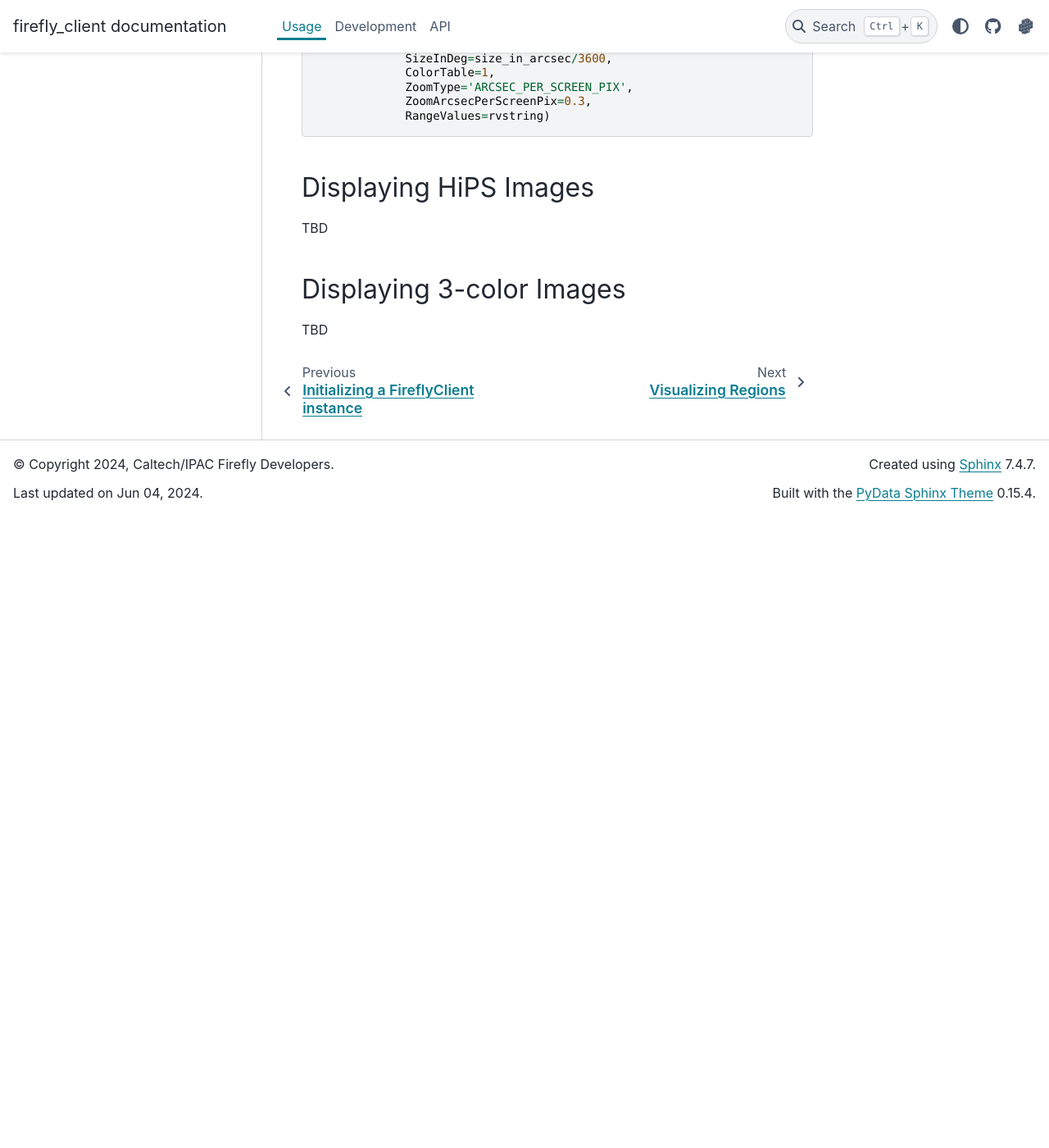
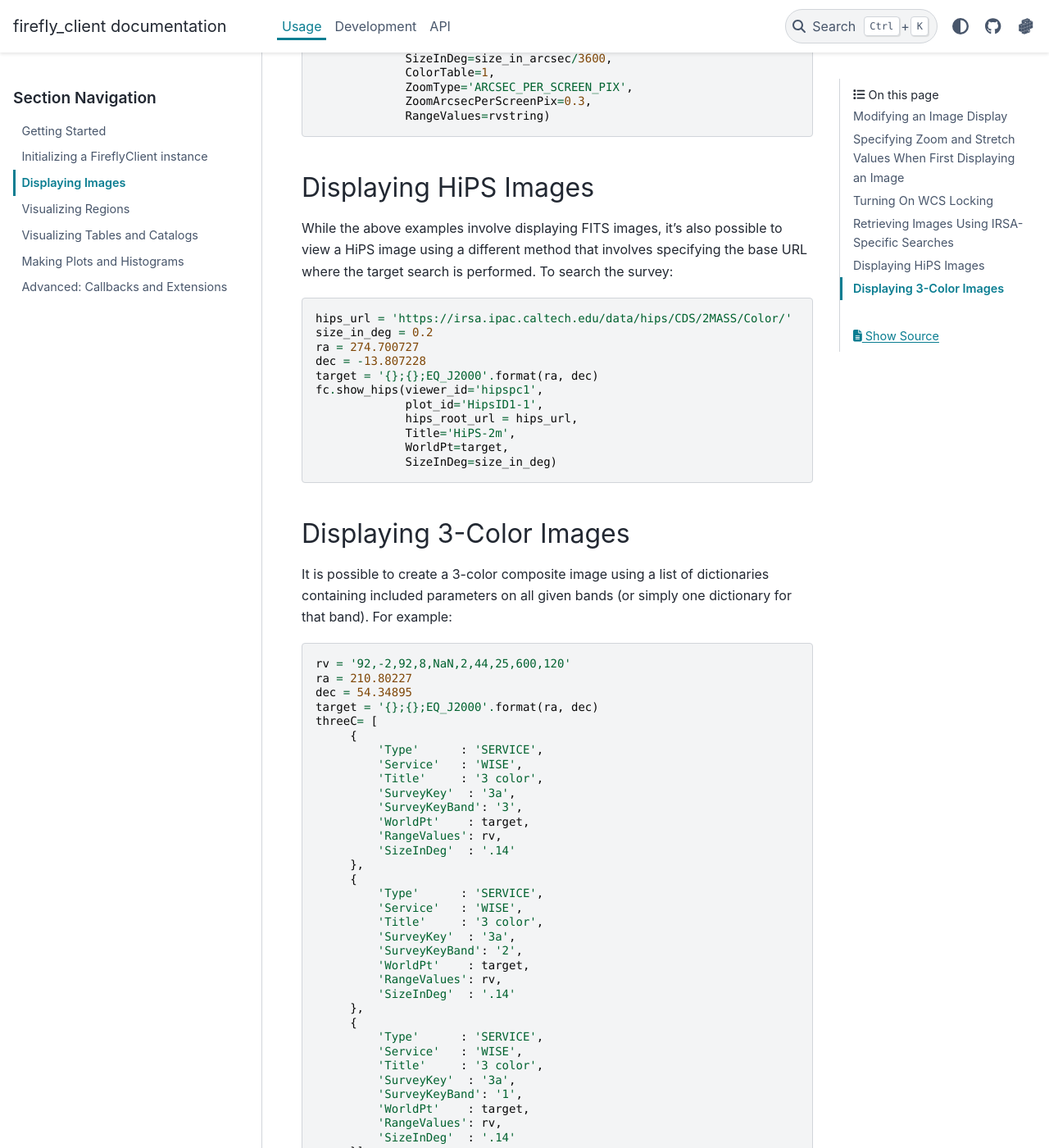
Before and after one commit to Caltech-IPAC/firefly_client, a Sphinx documentation site: the page built from docs/usage/displaying-images.rst, in a window 1280 px wide and 1400 px high, scrolled down 3094 px. Shown: the whole window at 82% size. Built offline with Sphinx 7.4.7 and the PyData theme 0.15.4, drawn with Linux system fonts in a browser that asks for light colours; before the commit the page ends 3724 px from its top, so only the background shows below that; some of the changed text lies outside the part shown.

Commit message:
Add HIPS and 3-color image examples to docs

```diff
--- a/docs/usage/displaying-images.rst
+++ b/docs/usage/displaying-images.rst
@@ -157,8 +157,67 @@
 
 Displaying HiPS Images
 ----------------------
-TBD
 
-Displaying 3-color Images
+While the above examples involve displaying FITS images, it's also possible to view a HiPS image using a different method that involves specifying the base URL where the target search is performed.
+To search the survey:
+
+.. code-block:: py
+
+    hips_url = 'https://irsa.ipac.caltech.edu/data/hips/CDS/2MASS/Color/'
+    size_in_deg = 0.2
+    ra = 274.700727
+    dec = -13.807228
+    target = '{};{};EQ_J2000'.format(ra, dec)
+    fc.show_hips(viewer_id='hipspc1',
+                 plot_id='HipsID1-1',
+                 hips_root_url = hips_url,
+                 Title='HiPS-2m',
+                 WorldPt=target,
+                 SizeInDeg=size_in_deg)
+
+
+Displaying 3-Color Images
 -------------------------
-TBD
+
+It is possible to create a 3-color composite image using a list of dictionaries containing included parameters on all given bands (or simply one dictionary for that band). For example:
+
+.. code-block:: py
+
+    rv = '92,-2,92,8,NaN,2,44,25,600,120'
+    ra = 210.80227
+    dec = 54.34895
+    target = '{};{};EQ_J2000'.format(ra, dec)
+    threeC= [
+         {
+             'Type'      : 'SERVICE',
+             'Service'   : 'WISE',
+             'Title'     : '3 color',
+             'SurveyKey'  : '3a',
+             'SurveyKeyBand': '3',
+             'WorldPt'    : target,
+             'RangeValues': rv,
+             'SizeInDeg'  : '.14'
+         },
+         {
+             'Type'      : 'SERVICE',
+             'Service'   : 'WISE',
+             'Title'     : '3 color',
+             'SurveyKey'  : '3a',
+             'SurveyKeyBand': '2',
+             'WorldPt'    : target,
+             'RangeValues': rv,
+             'SizeInDeg'  : '.14'
+         },
+         {
+             'Type'      : 'SERVICE',
+             'Service'   : 'WISE',
+             'Title'     : '3 color',
+             'SurveyKey'  : '3a',
+             'SurveyKeyBand': '1',
+             'WorldPt'    : target,
+             'RangeValues': rv,
+             'SizeInDeg'  : '.14'
+         }]
+    fc.show_fits_3color(threeC,
+    plot_id='wise_m101',
+    viewer_id='3C')
```
